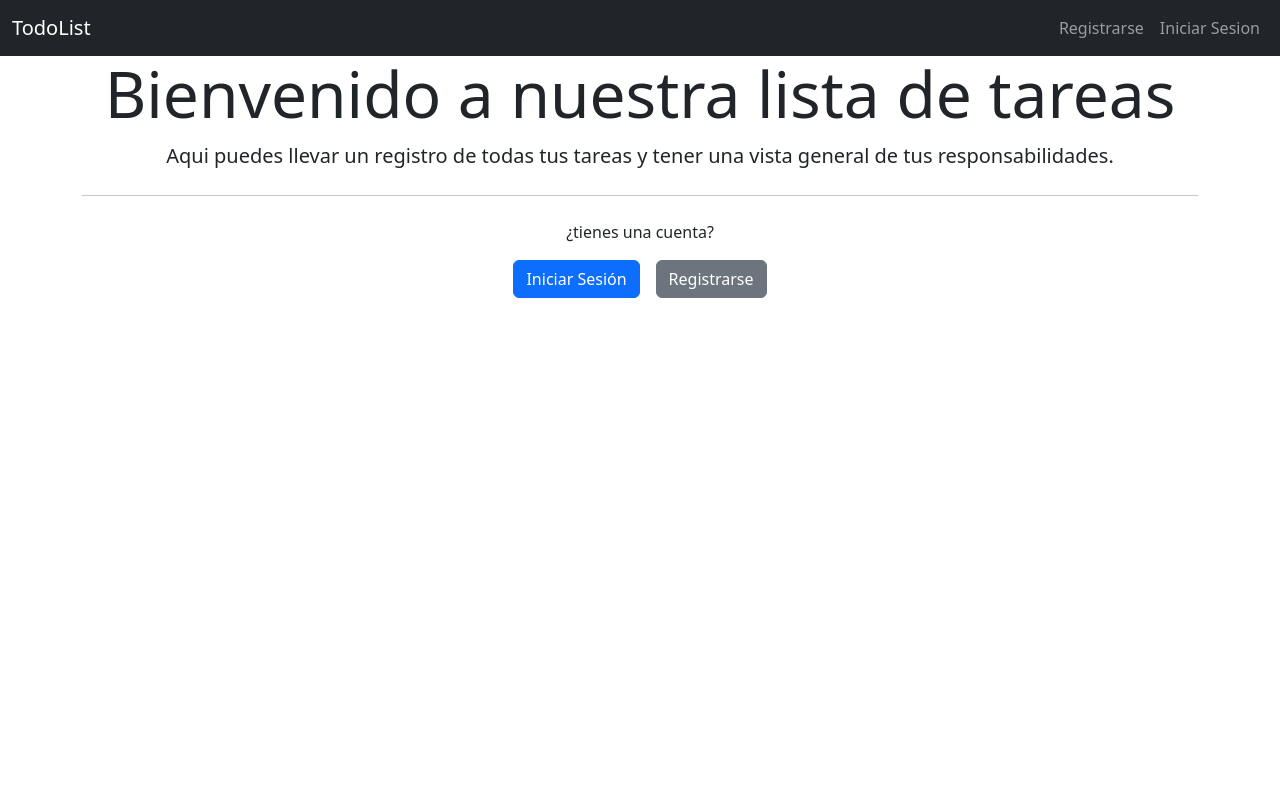
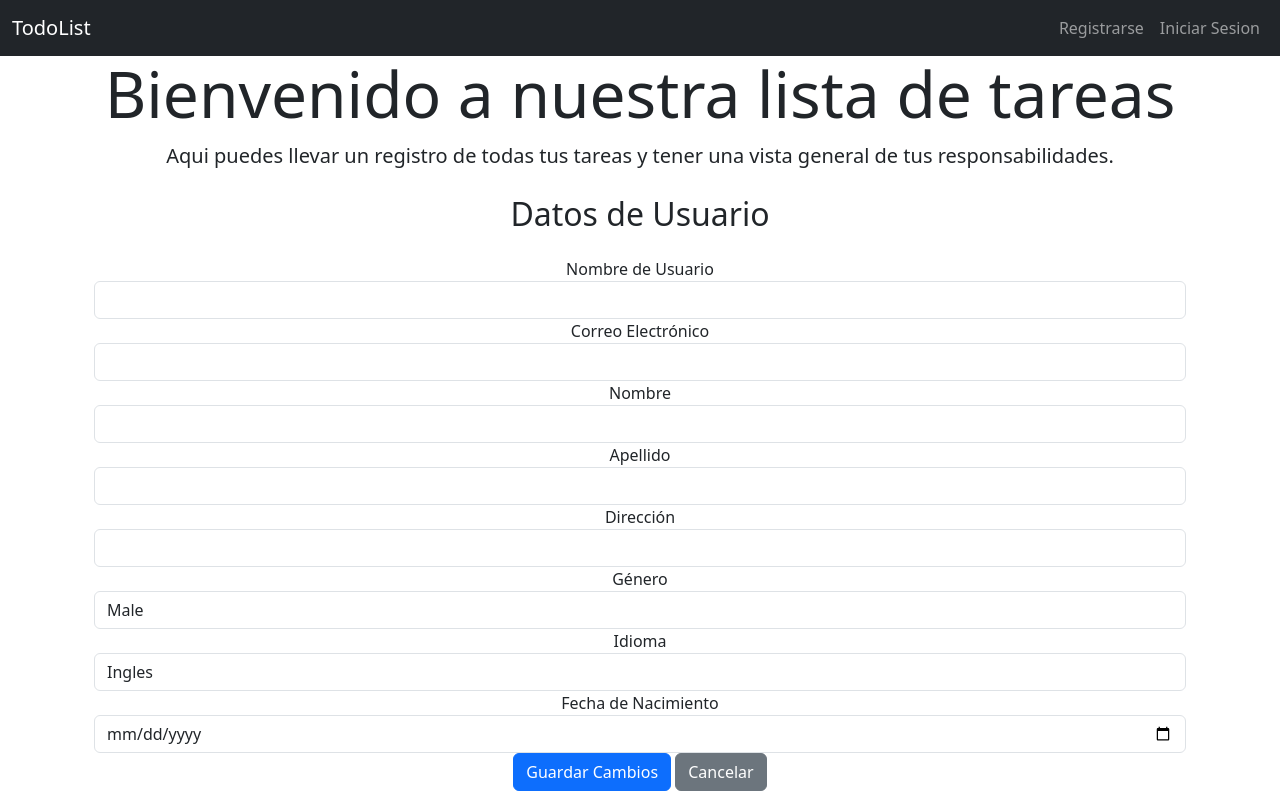
Before and after one commit to jesusalexis/todo-list, a Flask app: template todor/templates/account/profile.html in a window 1280 px wide. Run offline with Flask 3, Linux system fonts and the light colour scheme; the template is opened without the code that fills it: values that come from a table or form of the project are taken from there, others are empty.

Commit message:
FT se añadio feature para updates datos de users

```diff
--- a/forms.py
+++ b/forms.py
@@ -1,26 +1,12 @@
 from flask_wtf import FlaskForm
-from wtforms import StringField, SubmitField, PasswordField
-from wtforms.validators import DataRequired, Email, Length
+from wtforms import StringField, SubmitField, PasswordField, SelectField, DateField
+from wtforms.validators import DataRequired, Email, Length, Optional
 
 
 class UserForm(FlaskForm):
-    name = StringField('Nombre', validators=[DataRequired(), Length(max=64)])
-    password = PasswordField('Password', validators=[DataRequired()])
-    email = StringField('Email', validators=[DataRequired(), Email()])
-    submit = SubmitField('Registrar')
-
-    username = StringField('Nickname', validators=[DataRequired(), Length(max=20)])
-    password = StringField('Password', validators=[DataRequired()])
-    email = StringField('Email', validators=[DataRequired(), Email()])
-    name = StringField('Nombre', validators=[DataRequired(), Length(max=20)])
-    lastname = StringField('Apellido', validators=[DataRequired(), Length(max=20)])
-    address = StringField('Direccion', validators=[DataRequired(), Length(max=20)])
-    gender = StringField('Genero', validators=[DataRequired(), Length(max=20)])
-    language = StringField('Idioma', validators=[DataRequired(), Length(max=20)])
-    birthday = StringField('Cumple', validators=[DataRequired(), Length(max=20)])
 
     username = StringField(
-        'Username',
+        'Nickname',
         validators=[DataRequired(), Length(min=3, max=20, message="El nombre de usuario debe tener entre 3 y 20 caracteres.")]
     )
     password = PasswordField(
@@ -29,7 +15,7 @@ class UserForm(FlaskForm):
     )
     email = StringField(
         'Email',
-        validators=[DataRequired(), Email(message="Debe ingresar un correo electrónico válido.")]
+        validators=[DataRequired(),Length(max=254),  Email(message="Debe ingresar un correo electrónico válido.")]
     )
     name = StringField(
         'Name',
@@ -48,9 +34,10 @@ class UserForm(FlaskForm):
         choices=[('male', 'Male'), ('female', 'Female'), ('other', 'Other')],
         validators=[Optional()]
     )
-    language = StringField(
+    language = SelectField(
         'Language',
-        validators=[Length(max=50, message="El idioma no debe exceder los 50 caracteres.")]
+        choices=[('ingles', 'Ingles'), ('español', 'Español'), ('frances', 'frances'),('ingles', 'Ingles'), ('español', 'Español'), ('frances', 'frances')],
+        validators=[Optional()]
     )
     birthday = DateField(
         'Birthday',
--- a/todor/__init__.py
+++ b/todor/__init__.py
@@ -38,6 +38,9 @@ def create_app():
     from . import auth
     app.register_blueprint(auth.bp)
 
+    from . import user # el blueprint debe tener el mismo nombre del archivo referencia a bp = Blueprint('user', __name__, url_prefix='/user')
+    app.register_blueprint(user.bp)
+
 
     # @app.route('/')  # 4. Define la ruta raíz del proyecto ('/')
     # def index():
--- a/todor/templates/account/profile.html
+++ b/todor/templates/account/profile.html
@@ -5,20 +5,95 @@
 {% block content %}
 
 <div class="container-sm text-center">
-    <h1 class="display-3">Bienvenido a nuestra lista de tareas</h1>
+  <h1 class="display-3">Bienvenido a nuestra lista de tareas</h1>
 
-    <p class="lead">Aqui puedes llevar un registro de todas tus tareas y tener una vista general de tus
-        responsabilidades.</p>
+  <p class="lead">Aqui puedes llevar un registro de todas tus tareas y tener una vista general de tus
+    responsabilidades.</p>
 
-    <hr class="my-4">
+  <div class="container">
+    <h2 class="text-center my-4">Datos de Usuario</h2>
+    <form method="POST" action="{{ url_for('user.edit_user', id=user.id) }}">
+      {{ form.hidden_tag() }}
 
-    <p>¿tienes una cuenta?</p>
+      <!-- Campo Username -->
+      <div class="form-group">
+        <label for="username">Nombre de Usuario</label>
+        {{ form.username(class="form-control", id="username") }}
+        {% for error in form.username.errors %}
+        <small class="text-danger">{{ error }}</small>
+        {% endfor %}
+      </div>
 
-    <div class="d-flex justify-content-center">
-        <a href="{{url_for('auth.login')}}" class="btn btn-primary mx-2">Iniciar Sesión</a>
-        <a href="{{url_for('auth.register')}}" class="btn btn-secondary mx-2">Registrarse</a>
+      <!-- Campo Email -->
+      <div class="form-group">
+        <label for="email">Correo Electrónico</label>
+        {{ form.email(class="form-control", id="email") }}
+        {% for error in form.email.errors %}
+        <small class="text-danger">{{ error }}</small>
+        {% endfor %}
+      </div>
 
-    </div>
+      <!-- Campo Name -->
+      <div class="form-group">
+        <label for="name">Nombre</label>
+        {{ form.name(class="form-control", id="name") }}
+        {% for error in form.name.errors %}
+        <small class="text-danger">{{ error }}</small>
+        {% endfor %}
+      </div>
+
+      <!-- Campo Lastname -->
+      <div class="form-group">
+        <label for="lastname">Apellido</label>
+        {{ form.lastname(class="form-control", id="lastname") }}
+        {% for error in form.lastname.errors %}
+        <small class="text-danger">{{ error }}</small>
+        {% endfor %}
+      </div>
+
+      <!-- Campo Address -->
+      <div class="form-group">
+        <label for="address">Dirección</label>
+        {{ form.address(class="form-control", id="address") }}
+        {% for error in form.address.errors %}
+        <small class="text-danger">{{ error }}</small>
+        {% endfor %}
+      </div>
+
+      <!-- Campo Gender -->
+      <div class="form-group">
+        <label for="gender">Género</label>
+        {{ form.gender(class="form-control", id="gender") }}
+        {% for error in form.gender.errors %}
+        <small class="text-danger">{{ error }}</small>
+        {% endfor %}
+      </div>
+
+      <!-- Campo Language -->
+      <div class="form-group">
+        <label for="language">Idioma</label>
+        {{ form.language(class="form-control", id="language") }}
+        {% for error in form.language.errors %}
+        <small class="text-danger">{{ error }}</small>
+        {% endfor %}
+      </div>
+
+      <!-- Campo Birthday -->
+      <div class="form-group">
+        <label for="birthday">Fecha de Nacimiento</label>
+        {{ form.birthday(class="form-control", id="birthday") }}
+        {% for error in form.birthday.errors %}
+        <small class="text-danger">{{ error }}</small>
+        {% endfor %}
+      </div>
+
+      <!-- Botones -->
+      <div class="form-group text-center">
+        <button type="submit" class="btn btn-primary">Guardar Cambios</button>
+        <a href="" class="btn btn-secondary">Cancelar</a>
+      </div>
+    </form>
+  </div>
 
 
 </div>
--- a/todor/templates/base.html
+++ b/todor/templates/base.html
@@ -37,7 +37,11 @@
             <a class="nav-link" href="{{url_for('todo.index')}}">Tareas</a>
           </li>
           <li class="nav-item">
-            <a class="nav-link" href="{{url_for('todo.index')}}">Perfil</a>
+            {% if g.user %}
+            <a class="nav-link" href="{{url_for('user.edit_user', id = g.user.id)}}">Perfil</a>
+            {% else %}
+            <a class="navbar-brand" href="{{url_for('index')}}">Perfil</a>
+            {% endif %}
           </li>
           <li class="nav-item">
             <a class="nav-link" href="{{url_for('auth.logout')}}">Cerrar Sesion</a>
```
Also changed, not shown: todor/user.py (added, +25 -0 lines).
